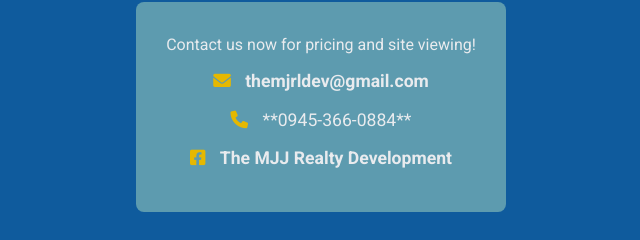
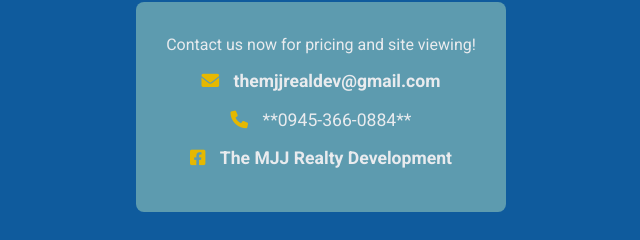
Before and after one commit to Matasaced/mjj-realty-dev, a plain HTML site: page index.html in a window 1280 px wide. Shown: the part 2272-2512 px from the top of the page, 319-959 px from the left. Drawn offline with nearby package versions, Linux system fonts and the light colour scheme.

Commit message:
Update contact email in index.html

```diff
--- a/index.html
+++ b/index.html
@@ -103,7 +103,7 @@
             <div class="contact-card">
                 <p>Contact us now for pricing and site viewing!</p>
                 <div class="contact-info">
-                    <p><i class="fas fa-envelope"></i> <a href="mailto:themjrldev@gmail.com">themjrldev@gmail.com</a></p>
+                    <p><i class="fas fa-envelope"></i> <a href="mailto:themjjrealdev@gmail.com">themjjrealdev@gmail.com</a></p>
                     <p><i class="fas fa-phone"></i> **0945-366-0884**</p>
                     <p><i class="fab fa-facebook-square"></i> <a href="https://www.facebook.com/profile.php?id=61583629948141" target="_blank">The MJJ Realty Development</a></p>
                 </div>
```
